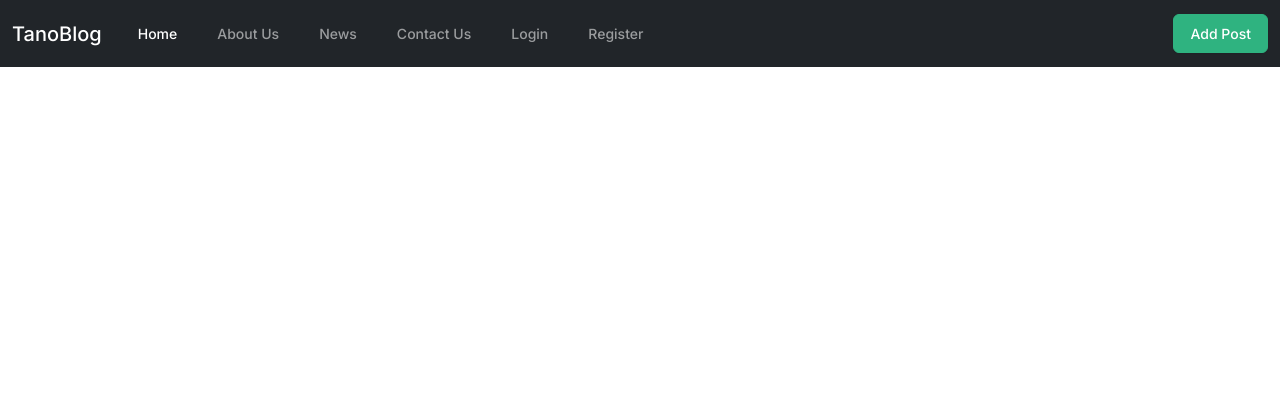
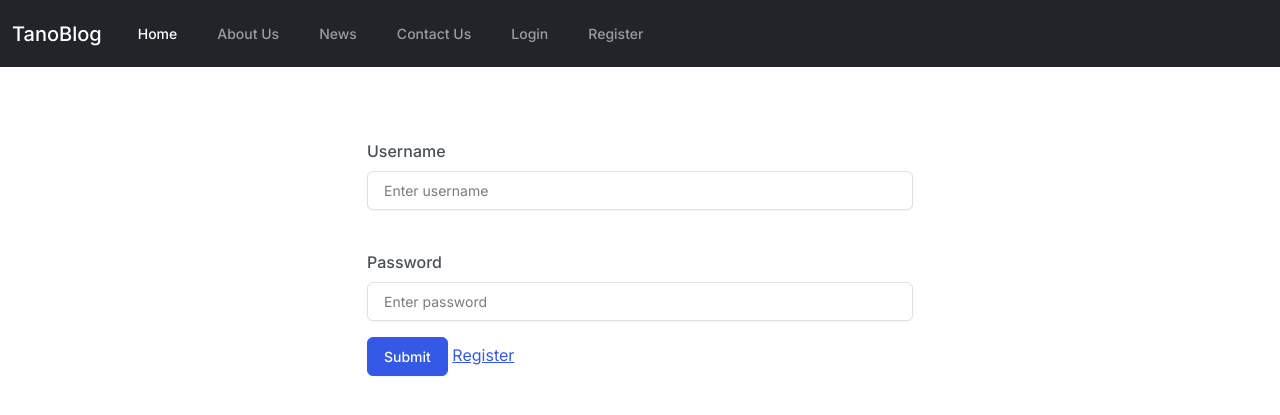
Before and after one commit to hustlermt/django-blog, a Django app: page / in a window 1280 px wide. Shown: the top 415 px of the page. Run offline with Django 4.2, Linux system fonts and the light colour scheme; data that the repository does not hold is empty; some libraries are stand-ins or nearby versions.

Commit message:
functional Login and registration page

```diff
--- a/accounts/templates/login.html
+++ b/accounts/templates/login.html
@@ -0,0 +1,43 @@
+{% extends 'auth_shared.html' %}
+{% load static %}
+
+{% block title %}Login{% endblock %}
+{% block content %}
+<div class="row">
+
+  <div class="col-md-6 offset-md-3">
+    {% if messages %}
+    {% for message in messages %}
+    <div class="alert alert-{{ message.tags }} alert-dismissible" role="alert">
+      <button type="button" class="btn-close" data-dismiss="alert" aria-label="Close">
+      </button>
+      {{ message }}
+    </div>
+    {% endfor %}
+    {% endif %}
+    <form action="{% url 'accounts:login' %}" method="POST">
+      {% csrf_token %}
+
+
+      <div class="form-group mb-3">
+        <label for="username" class="form-label mt-4">Username</label>
+        <input type="text" class="form-control" id="username" placeholder="Enter username" name="username">
+
+      </div>
+
+      <div class="form-group mb-3">
+        <label for="password" class="form-label mt-4">Password</label>
+        <input type="password" class="form-control" id="password" placeholder="Enter password" name="password">
+
+      </div>
+
+      <button type="submit" class="btn btn-primary">Submit</button>
+      <a href="{% url 'accounts:register' %}">Register</a>
+
+    </form>
+
+  </div>
+</div>
+
+
+{% endblock %}
--- a/accounts/urls.py
+++ b/accounts/urls.py
@@ -5,6 +5,8 @@ from . import views
 app_name="accounts"
 
 urlpatterns = [
-    path('login',views.login,name='login'),
+    path('',views.login,name='login'),
     path('register',views.register,name='register'),
+    path('redirect-logged',views.redirect_logged, name='redirect_logged'),
+    path('user-logout',views.user_logout, name='user_logout')
 ]
--- a/accounts/views.py
+++ b/accounts/views.py
@@ -1,16 +1,9 @@
-import requests
+from django.shortcuts import render,redirect
+from django.contrib import auth
+from django.contrib.auth.models import User
+from django.contrib import messages
 
-from django.shortcuts import render,redirect
-# from .forms import Registration
-from django.contrib import auth
-from django.contrib import messages
-from django.urls import reverse
 # Create your views here.
-
-
-def register(request):
-
-	return render (request, 'register.html')
 
 def login(request):
     template_name = 'login.html'
@@ -21,12 +14,34 @@ def login(request):
         if user is not None:
             if not user.is_active:
                 messages.error(
-                    request, 'Your account has been deactivated.')
+                    request, 'Your account has been deactivate, please contact Sketchy.')
                 return render(request, template_name)
             auth.login(request, user)
             messages.success(request, 'You have successfully logged in.')
-            return redirect(reverse('accounts:redirect_logged'))
+            return redirect('accounts:redirect_logged')
         messages.error(request, 'Invalid username or password.')
-    print("port number")
-    print(request.META['SERVER_PORT'])
     return render(request, template_name)
+
+def redirect_logged(request):
+    return redirect('blog:posts')
+
+def user_logout(request):
+    auth.logout(request)
+    messages.info(request,'Logged out Successfully!')
+    return redirect('/')
+
+def register(request):
+    template_name = 'register.html'
+    if request.method == 'POST':
+        username = request.POST.get('username')
+        password = request.POST.get('password')
+        new_user= User.objects.create_user(username=username,email=None,password=password)
+        print(new_user.id)
+        print(new_user.password)
+        if new_user:
+            user = auth.authenticate(username=username, password=password)
+            if user:
+                auth.login(request, user)
+                messages.success(request, 'You have successfully register an account.')
+                return redirect('accounts:redirect_logged')
+    return render(request, template_name)
--- a/crudapp/urls.py
+++ b/crudapp/urls.py
@@ -22,7 +22,7 @@ from django.conf.urls.static import static
 urlpatterns = [
     path('admin/', admin.site.urls),
     # path('post/details/<int:blog_id>', post, name="post"),
-    path('',include('blog.urls')),
+    path('blog/',include('blog.urls')),
     path('',include('accounts.urls'))
     # path('/blog', posts),
 ]
--- /dev/null
+++ b/templates/auth_shared.html
@@ -0,0 +1,54 @@
+<!DOCTYPE html>
+{% load static %}
+<html lang="en">
+<head>
+    <meta charset="UTF-8">
+    <meta name="viewport" content="width=device-width, initial-scale=1.0">
+    <title>{% block title %}{% endblock %}</title>
+    <link rel="stylesheet" href="{% static 'css/bootstrap.css' %}">
+    <link rel="stylesheet" href="{% static 'css/style.css' %}">
+
+</head>
+<body>
+  <nav class="navbar navbar-expand-lg bg-dark" data-bs-theme="dark">
+    <div class="container-fluid">
+      <a class="navbar-brand" href="#">TanoBlog</a>
+      <button class="navbar-toggler" type="button" data-bs-toggle="collapse" data-bs-target="#navbarColor02" aria-controls="navbarColor02" aria-expanded="false" aria-label="Toggle navigation">
+        <span class="navbar-toggler-icon"></span>
+      </button>
+      <div class="collapse navbar-collapse" id="navbarColor02">
+        <ul class="navbar-nav me-auto">
+          <li class="nav-item">
+            <a class="nav-link active" href="{% url 'blog:posts' %}">Home
+              <span class="visually-hidden">(current)</span>
+            </a>
+          </li>
+          <li class="nav-item">
+            <a class="nav-link" href="{% url 'blog:about'%}">About Us</a>
+          </li>
+          <li class="nav-item">
+            <a class="nav-link" href="#">News</a>
+          </li>
+          <li class="nav-item">
+            <a class="nav-link" href="#">Contact Us</a>
+          </li>
+          <li class="nav-item">
+            <a class="nav-link" href="{% url 'accounts:login'%}">Login</a>
+          </li>
+          <li class="nav-item">
+            <a class="nav-link" href="{% url 'accounts:register'%}">Register</a>
+          </li>
+        </ul>
+
+
+      </div>
+    </div>
+  </nav>
+      <div class="container mt-5 ">
+        {% block content %}
+
+        {% endblock %}
+      </div>
+
+</body>
+</html>
--- a/templates/base.html
+++ b/templates/base.html
@@ -42,13 +42,10 @@
             <li class="nav-item">
               <a class="nav-link" href="#">Contact Us</a>
             </li>
+
             <li class="nav-item">
-              <a class="nav-link" href="{% url 'accounts:login'%}">Login</a>
+              <a class="nav-link" href="{% url 'accounts:user_logout' %}">Logout</a>
             </li>
-            <li class="nav-item">
-              <a class="nav-link" href="{% url 'accounts:register'%}">Register</a>
-            </li>
-
           </ul>
           <form class="d-flex">
             <a href="{% url 'blog:add_post' %}" class="btn btn-success">Add Post</a>
```
Also changed, not shown: accounts/templates/register.html (+36 -11 lines).
